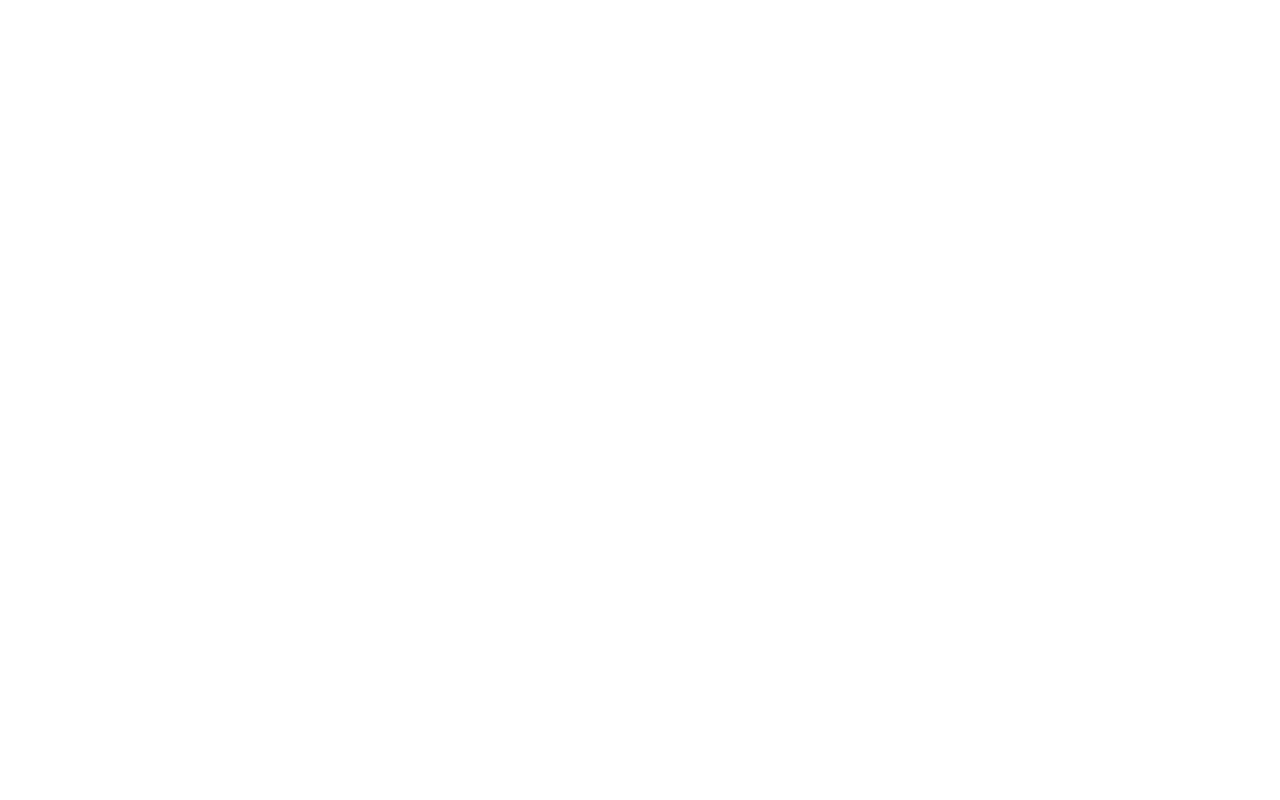
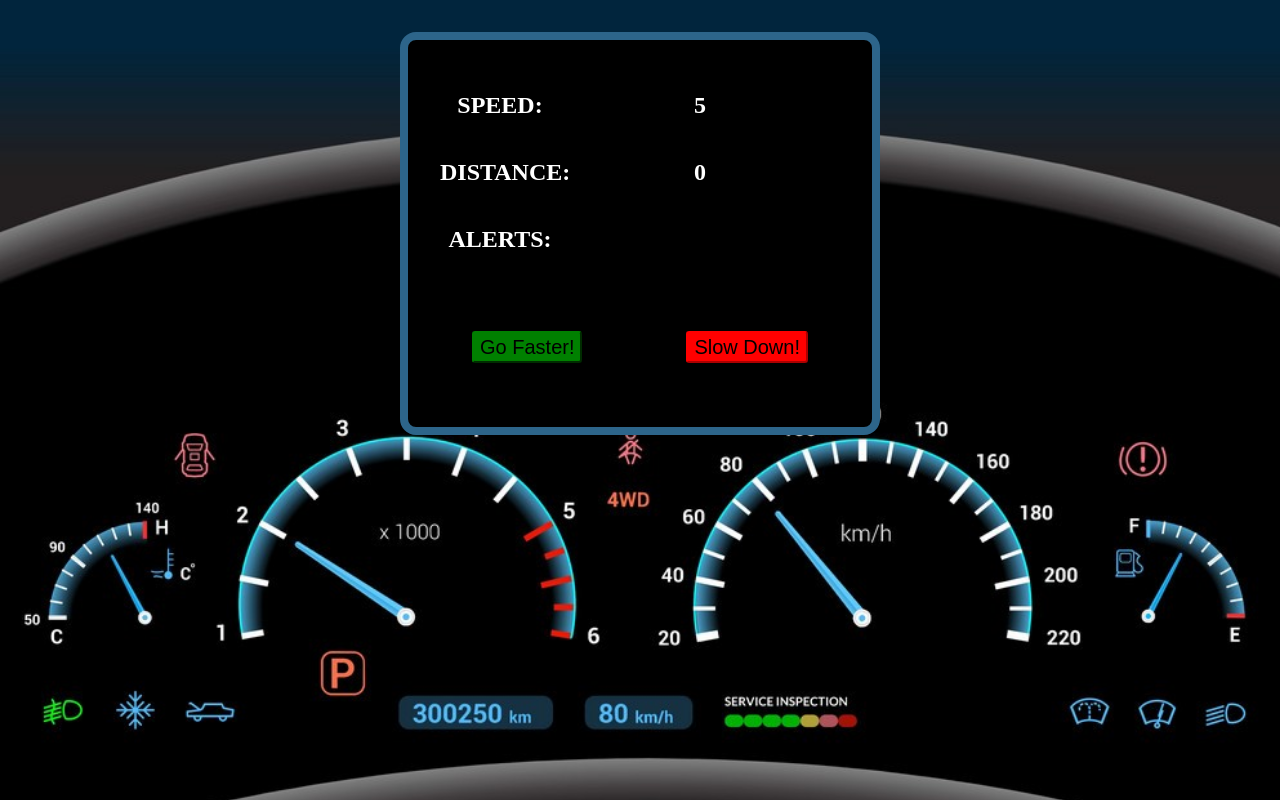
Before and after one commit to WeCanCodeIT/driving-cars-cle-fall-2020, a plain HTML site: page index.html in a window 1280 px wide. Drawn offline with Linux system fonts and the light colour scheme.

Commit message:
11/4: added car elements to html, built app.js to interact with speed

```diff
--- a/index.html
+++ b/index.html
@@ -3,11 +3,25 @@
 <head>
     <meta charset="UTF-8">
     <meta name="viewport" content="width=device-width, initial-scale=1.0">
-    <title>Document</title>
+    <title>My Car</title>
+    <link rel="stylesheet" href="src/css/style.css">
 </head>
 <body>
-
+    <div class="main">
+        <section class="dashboard">
+            <h2>SPEED:</h2>
+            <h2 class="dashboard__speedometer">initial speed</h2>
+            <h2>DISTANCE:</h2>
+            <h2 class="dashboard__odometer">initial odometer</h2>
+            <h2>ALERTS:</h2>
+            <h2 class="dashboard__warning hidden warning">SLOW DOWN you are speeding!</h2>
+        </section>
+        <section class="floorboard">
+            <button class="floorboard__accelerator">Go Faster!</button>
+            <button class="floorboard__brake">Slow Down!</button>
+        </section>
+    </div>
+    <script src="./src/js/Car.js"></script>
     <script src="./src/js/app.js"></script>
-    <script src="./src/js/Car.js"></script>
 </body>
 </html>
--- a/src/css/style.css
+++ b/src/css/style.css
@@ -0,0 +1,56 @@
+body {
+    background-image: url(../images/car-dashboard.jpg);
+    background-size: cover;
+}
+
+button {
+    margin: 2rem 2rem;
+    border-radius: .2rem;
+    height: 2rem;
+    font-size: 20px;
+}
+
+.dashboard {
+    display: grid;
+    grid-template-columns: 30% 70%;
+}
+
+.floorboard {
+    display: flex;
+    justify-content: space-between;
+}
+
+.floorboard__accelerator {
+    color: black;
+    border-color: green;
+    background-color: green;
+}
+
+.floorboard__brake {
+    color: black;
+    border-color: red;
+    background-color: red;
+}
+
+h2, h3 {
+    color: white;
+    text-align: center;
+}
+
+.hidden {
+    visibility: hidden;
+}
+
+.main {
+    width: 400px;
+    margin: 2rem auto;
+    padding: 2rem 2rem;
+    background-color: black;
+    border-radius: 1rem;
+    border: solid .5rem rgb(45, 101, 138);
+}
+
+.warning {
+    color: red;
+    font-weight: bold;
+}
--- a/src/js/app.js
+++ b/src/js/app.js
@@ -0,0 +1,37 @@
+const speedometerElement = document.querySelector('.dashboard__speedometer');
+const odometerElement = document.querySelector('.dashboard__odometer');
+const warningElement = document.querySelector('.dashboard__warning');
+
+const acceleratorButton = document.querySelector('.floorboard__accelerator');
+const brakeButton = document.querySelector('.floorboard__brake');
+
+const car = new Car();
+
+// update Speedometer with speed
+const updateSpeedometer = function(){
+    speedometerElement.innerText = car.getSpeed();
+}
+
+// update Odometer with distance
+const updateOdometer = function(){
+    odometerElement.innerText = car.getDistanceTravelled();
+}
+
+// add eventListener to accelerator
+acceleratorButton.addEventListener("click", function(){
+    // go faster, make the car accelerate
+    car.accelerate();
+    // update speedometer
+    updateSpeedometer();
+})
+
+// add eventListener to brake
+brakeButton.addEventListener("click", function(){
+    // slow down
+    car.brake();
+    // update speedometer
+    updateSpeedometer();
+})
+
+updateSpeedometer();
+updateOdometer();
```
Also changed, not shown: src/images/car-dashboard.jpg (added).
